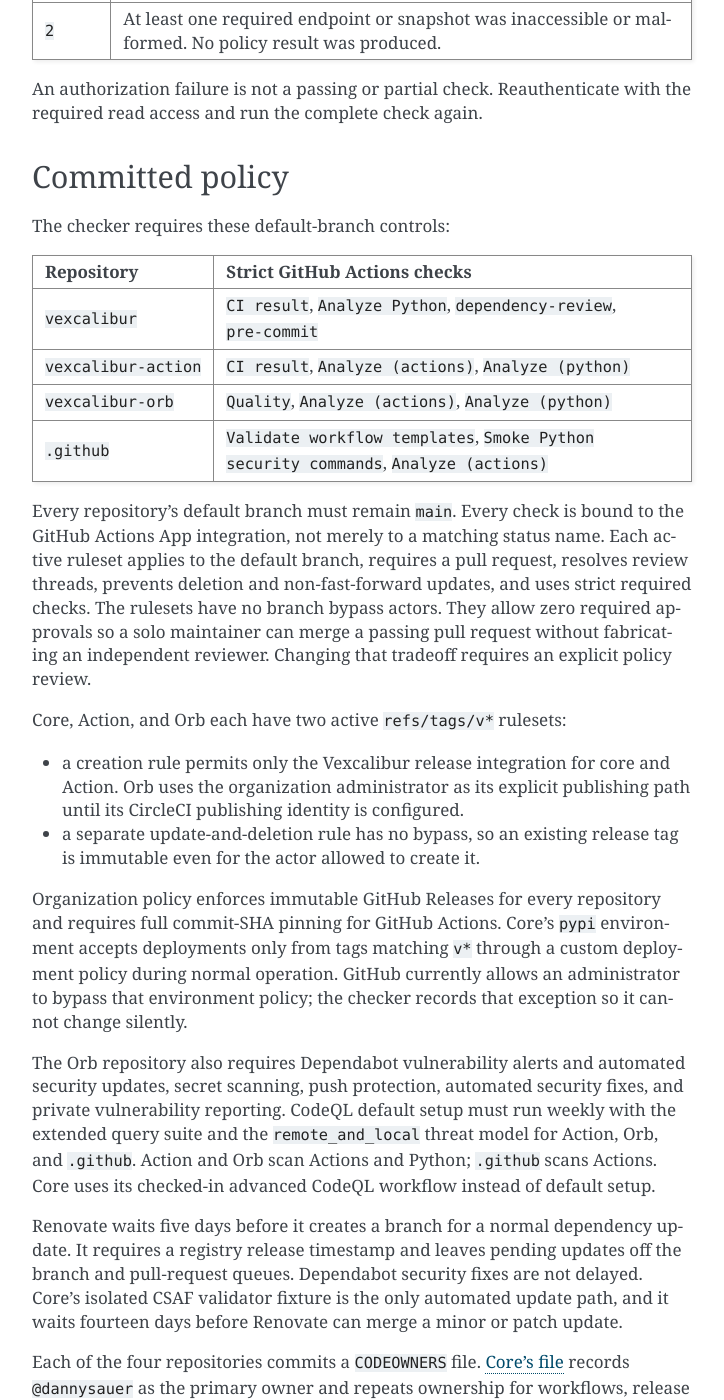
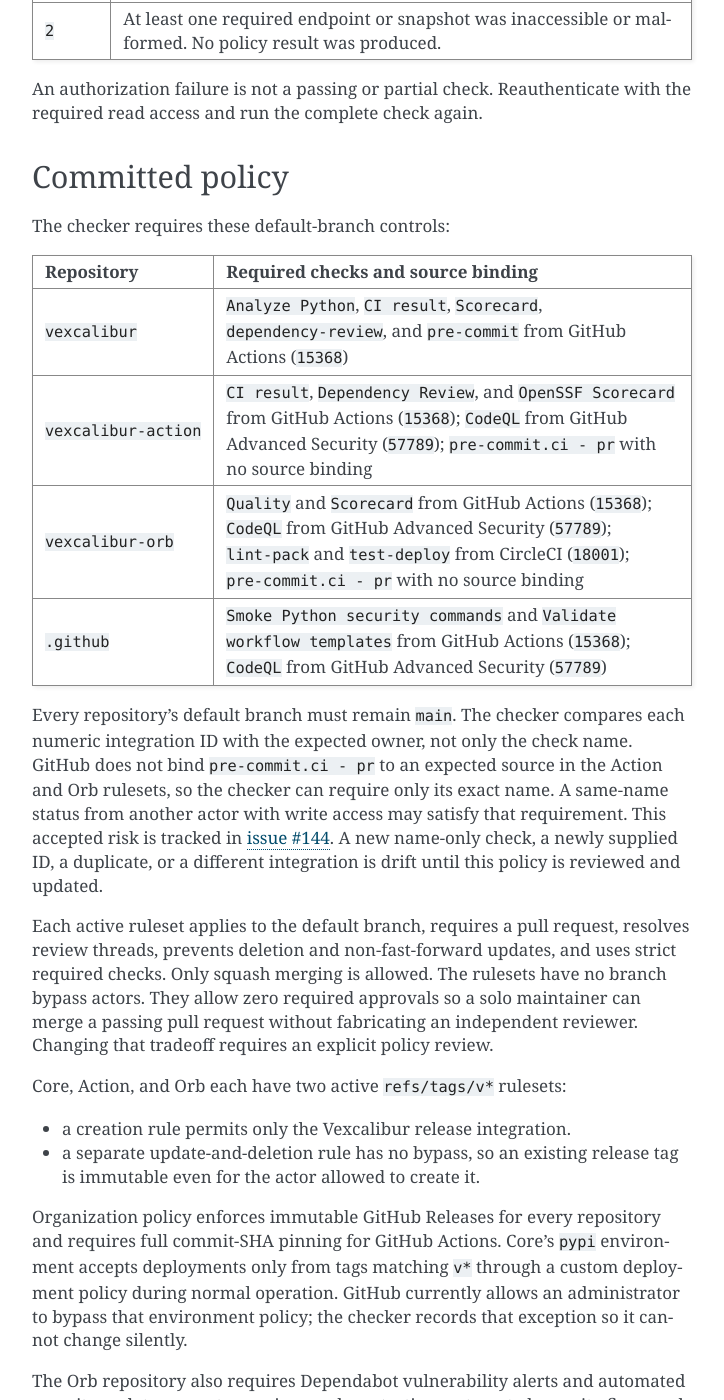
Before and after one commit to vexcalibur-dev/vexcalibur, a Sphinx documentation site: the page built from docs/development/github-governance.md, in a window 1280 px wide and 1400 px high, scrolled down 727 px. Shown: the whole window, without its empty margins (388-1112 px from the left). Built offline with Sphinx 7.4.7, drawn with Linux system fonts in a browser that asks for light colours; some of the changed text lies outside the part shown.

Commit message:
fix: accept reviewed integration-less status checks (#145)
* fix: accept reviewed integration-less status checks

* fix: keep Scorecard required on pull requests

```diff
--- a/docs/development/github-governance.md
+++ b/docs/development/github-governance.md
@@ -36,27 +36,32 @@
 
 The checker requires these default-branch controls:
 
-| Repository | Strict GitHub Actions checks |
+| Repository | Required checks and source binding |
 | --- | --- |
-| `vexcalibur` | `CI result`, `Analyze Python`, `dependency-review`, `pre-commit` |
-| `vexcalibur-action` | `CI result`, `Analyze (actions)`, `Analyze (python)` |
-| `vexcalibur-orb` | `Quality`, `Analyze (actions)`, `Analyze (python)` |
-| `.github` | `Validate workflow templates`, `Smoke Python security commands`, `Analyze (actions)` |
+| `vexcalibur` | `Analyze Python`, `CI result`, `Scorecard`, `dependency-review`, and `pre-commit` from GitHub Actions (`15368`) |
+| `vexcalibur-action` | `CI result`, `Dependency Review`, and `OpenSSF Scorecard` from GitHub Actions (`15368`); `CodeQL` from GitHub Advanced Security (`57789`); `pre-commit.ci - pr` with no source binding |
+| `vexcalibur-orb` | `Quality` and `Scorecard` from GitHub Actions (`15368`); `CodeQL` from GitHub Advanced Security (`57789`); `lint-pack` and `test-deploy` from CircleCI (`18001`); `pre-commit.ci - pr` with no source binding |
+| `.github` | `Smoke Python security commands` and `Validate workflow templates` from GitHub Actions (`15368`); `CodeQL` from GitHub Advanced Security (`57789`) |
 
-Every repository's default branch must remain `main`. Every check is bound to
-the GitHub Actions App integration, not merely to a matching status name. Each
-active ruleset applies to the default branch, requires a pull request, resolves
-review threads, prevents deletion and non-fast-forward updates, and uses strict
-required checks. The rulesets have no branch bypass actors. They allow zero
-required approvals so a solo maintainer can merge a passing pull request
-without fabricating an independent reviewer. Changing that tradeoff requires an
-explicit policy review.
+Every repository's default branch must remain `main`. The checker compares
+each numeric integration ID with the expected owner, not only the check name.
+GitHub does not bind `pre-commit.ci - pr` to an expected source in the Action
+and Orb rulesets, so the checker can require only its exact name. A same-name
+status from another actor with write access may satisfy that requirement. This
+accepted risk is tracked in [issue #144](https://github.com/vexcalibur-dev/vexcalibur/issues/144).
+A new name-only check, a newly supplied ID, a duplicate, or a different
+integration is drift until this policy is reviewed and updated.
+
+Each active ruleset applies to the default branch, requires a pull request,
+resolves review threads, prevents deletion and non-fast-forward updates, and
+uses strict required checks. Only squash merging is allowed. The rulesets have
+no branch bypass actors. They allow zero required approvals so a solo
+maintainer can merge a passing pull request without fabricating an independent
+reviewer. Changing that tradeoff requires an explicit policy review.
 
 Core, Action, and Orb each have two active `refs/tags/v*` rulesets:
 
-- a creation rule permits only the Vexcalibur release integration for core and
-  Action. Orb uses the organization administrator as its explicit publishing
-  path until its CircleCI publishing identity is configured.
+- a creation rule permits only the Vexcalibur release integration.
 - a separate update-and-deletion rule has no bypass, so an existing release tag
   is immutable even for the actor allowed to create it.
 
@@ -91,16 +96,21 @@
 
 ## Controls that still need external administration
 
-The checker records the current safe baseline; it does not claim every desired
-control is complete. Core and Action still use one long-lived automation App
-key. GitHub rejects the built-in Actions integration as a tag-ruleset bypass
-actor, so removing that key without a separately scoped App or credential broker
-would weaken restricted `v*` tag creation. The checker confirms that the App is
-unsuspended and has only contents-write plus metadata-read permission. It also
-records the current, undesirably broad `all`-repositories installation selection;
-narrowing that scope requires an intentional checker and documentation update.
-The private-key lifecycle is not API-readable and remains tracked with the App
-scope as a release-governance finding.
+The checker records the current baseline; it does not claim every desired
+control is complete. Core, Action, and Orb use one long-lived automation App
+key. A compromise can therefore create a first release tag in any of those
+repositories where the key is available, although the no-bypass rules prevent
+later tag updates or deletion. GitHub rejects the built-in Actions integration
+as a tag-ruleset bypass actor, so removing the App without a separately scoped
+identity or credential broker would weaken restricted `v*` tag creation.
+
+The checker confirms that the App is unsuspended and has administration-read,
+contents-write, and metadata-read permission. Administration read lets release
+automation inspect repository rules without changing them. The checker also
+records the current `all`-repositories installation selection. Narrowing the
+installation and giving each release path its own identity remains tracked in
+[issue #101](https://github.com/vexcalibur-dev/vexcalibur/issues/101). The
+private-key lifecycle is not API-readable.
 
 Future releases are immutable, but release notes and assets created before that
 organization policy remain legacy-mutable; their tag refs are protected. The
```
Also changed, not shown: docs/development/ci.md (+4 -4 lines), 5 other files.
